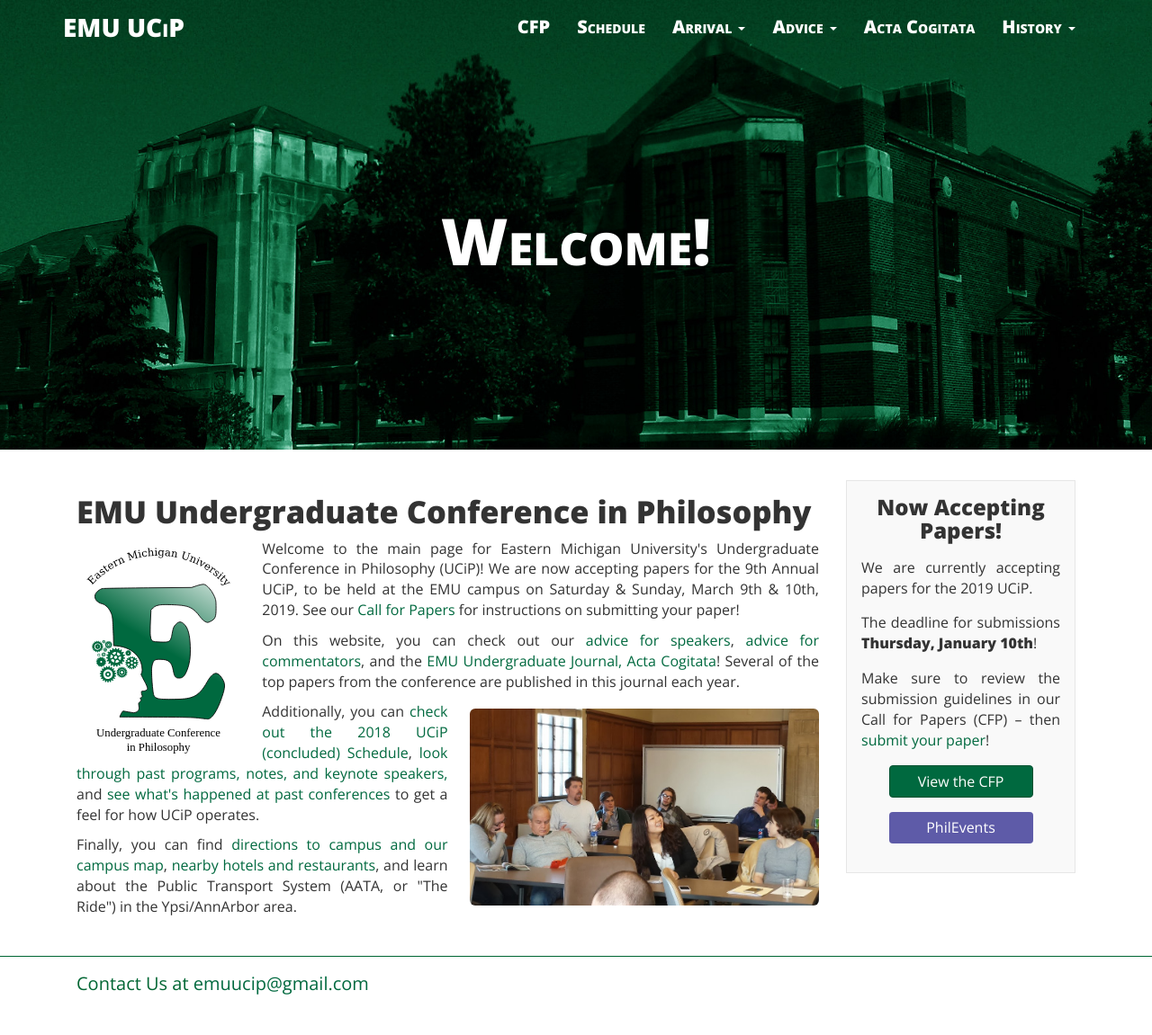
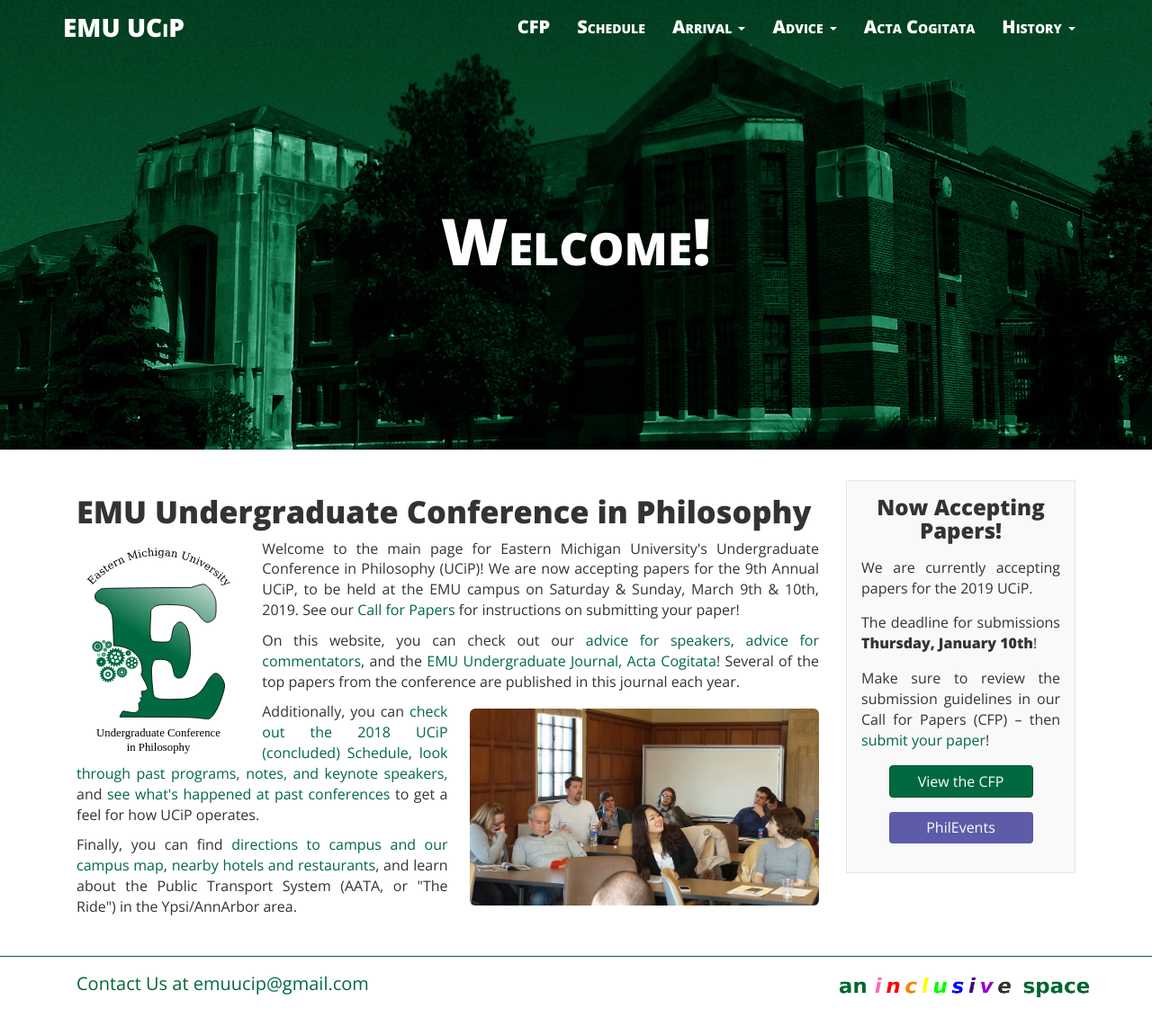
Before and after one commit to ucip/ucip.github.io, a Jekyll site: the page built from index.html, in a window 1280 px wide. Shown: the whole page at 90% size. Built offline with Jekyll 4.4.1, drawn with Linux system fonts in a browser that asks for light colours; nearby versions of some CDN libraries.

Commit message:
adding inclusive space logo

```diff
--- a/_includes/footer.html
+++ b/_includes/footer.html
@@ -4,6 +4,10 @@
     <div class="row">
       <div class="col-sm-6 col-xs-12">
         <p class="navbar-brand">Contact Us at <a href="mailto:emuucip@gmail.com">emuucip@gmail.com</a></p>
+      </div>
+      <div class="col-sm-6 col-xs-12">
+        <img class="img-responsive inclusive" src="{{ site.baseurl }}/img/inclusive.png">
+        <p class="inclusive-p">The UCiP is an inclusive space.</p>
       </div>
     </div>
   </div>
--- a/css/main.css
+++ b/css/main.css
@@ -224,6 +224,23 @@
   height: 5em;
 }
 
+.inclusive {
+  float: right;
+  margin-bottom: 0;
+  margin-top: 1.45em;
+  width: 50%;
+  max-width: 100%;
+}
+
+.inclusive-p {
+  position:absolute;
+  left:-10000px;
+  top:auto;
+  width:1px;
+  height:1px;
+  overflow:hidden;
+}
+
 @media only screen and (max-width: 768px) {
   .collapsing, .in {background-color: rgb(0,105,63);}
   .collapsing ul li a, .in ul li a {color: rgb(255,255,255) !important;}
@@ -232,9 +249,11 @@
   .home-jumbotron h1 { margin-top: 1em; }
   .post-list-box { height: auto; }
   .img-thumbnail { width:100%; }
+  .inclusive { float: left; margin: 0 1em; width: 85%; max-width: 90%; }
 }
 
 @media only screen and (max-width: 992px) {
   .post-list-box { height: 15em; }
   .announcement {height: auto; }
+  .cfp { font-size: .75em; }
 }
```
Also changed, not shown: img/inclusive.png (added), img/inclusive.svg (added).
